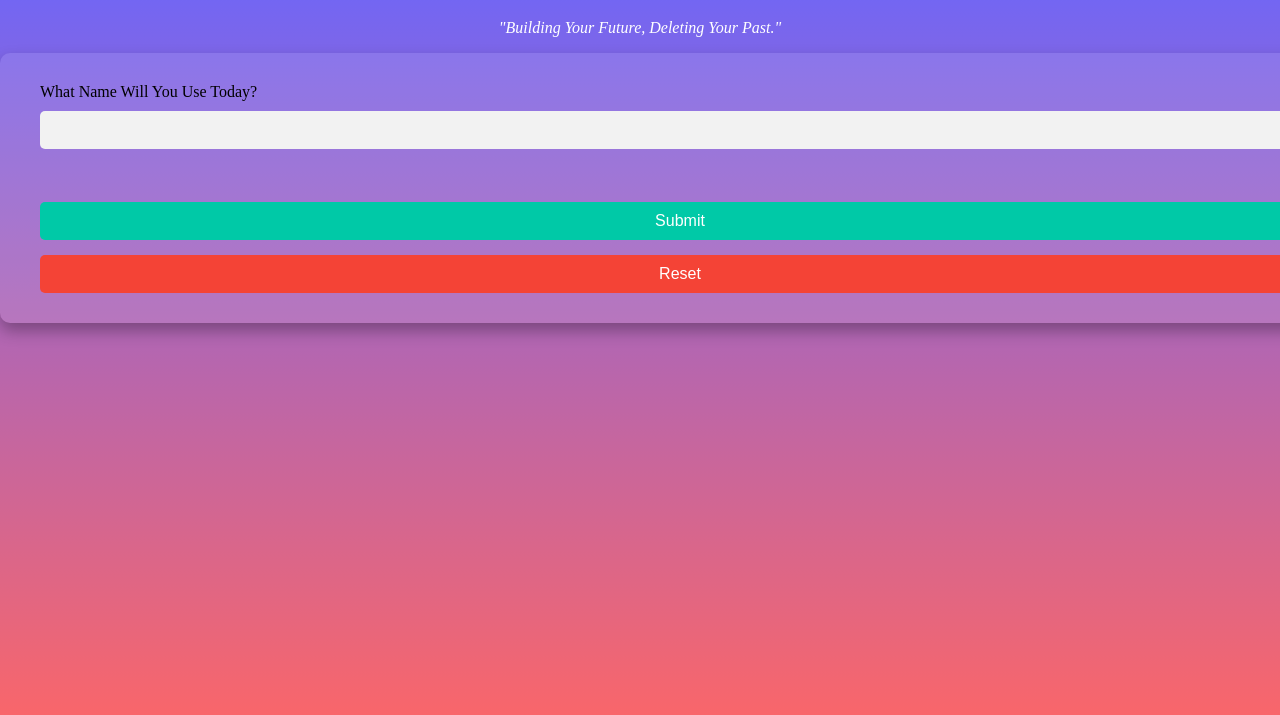
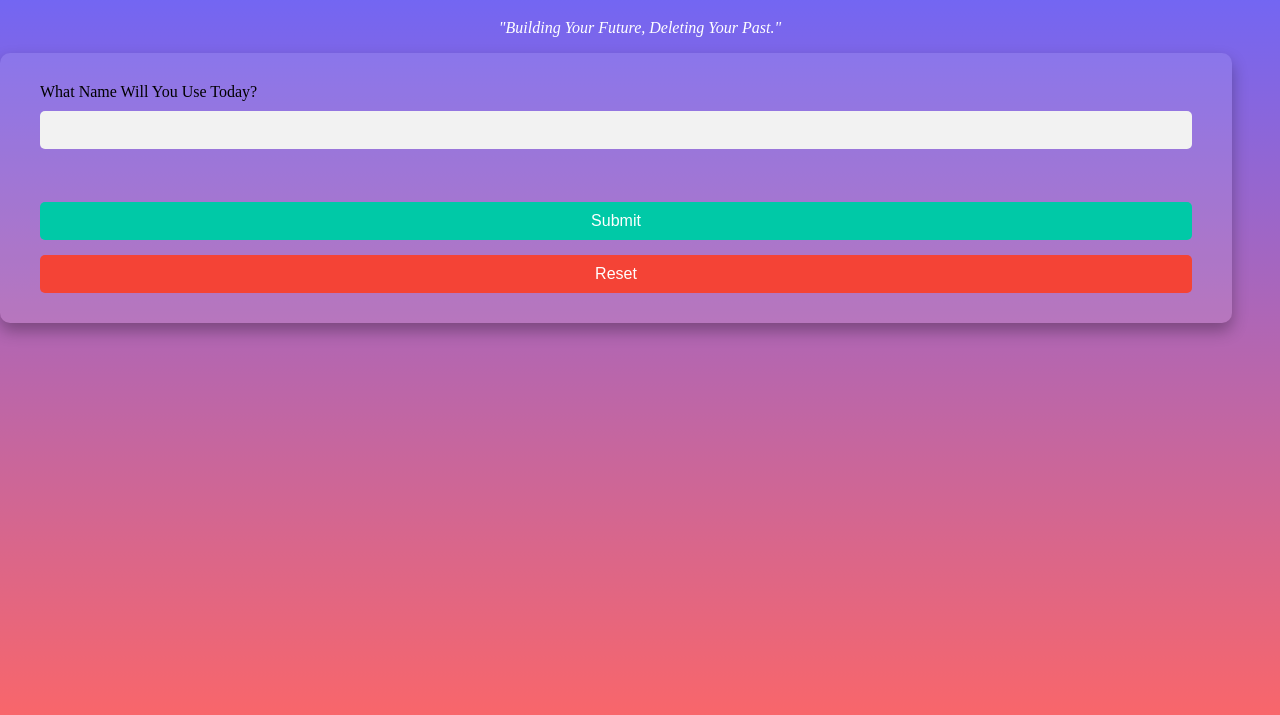
Before and after one commit to Genera1Developer/FF6, a plain HTML site: page index.html in a window 1280 px wide. Shown: the part 61-776 px from the top of the page. Drawn offline with Linux system fonts and the light colour scheme.

Commit message:
Update styles.css

```diff
--- a/styles.css
+++ b/styles.css
@@ -3,6 +3,8 @@ html, body {
       padding: 0;
       height: 100%;
       overflow: hidden;
+      justify-content: center;
+      align-items: center;
       background-image: linear-gradient(to bottom, #6866FE, #FD6666);
 
 p {
@@ -25,7 +27,7 @@ h1 {
       border-radius: 10px;
       box-shadow: 0 8px 16px rgba(0, 0, 0, 0.3);
       /* max-width: 300px */
-      width: 100%; /* fix overflow */
+      width: 90%; /* fix overflow */
     }
 
     .signup form {
```
